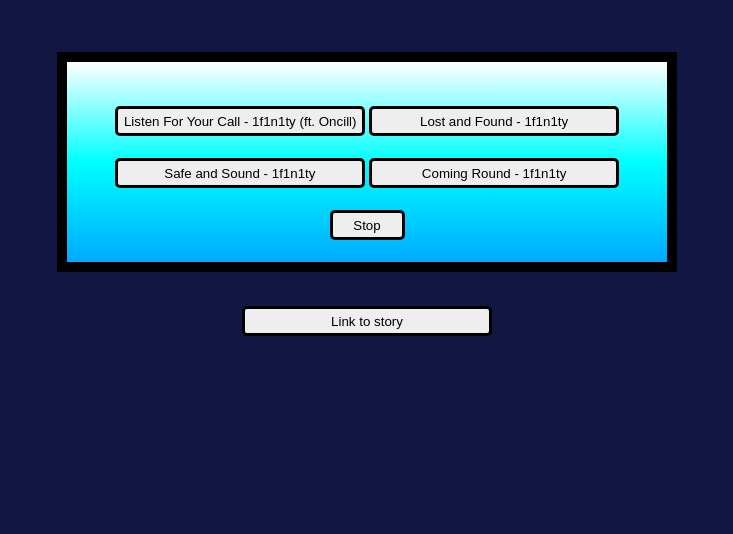
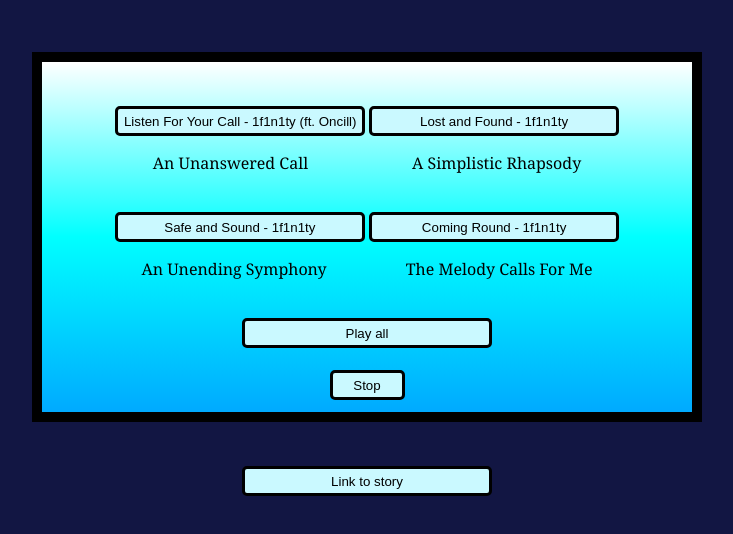
Before and after one commit to ccow06/Sub-String, a plain HTML site: page index.html in a window 1280 px wide. Shown: the whole page, without its empty margins (273-1006 px from the left). Drawn offline with Linux system fonts and the light colour scheme.

Commit message:
Add files via upload

```diff
--- a/index.html
+++ b/index.html
@@ -9,20 +9,24 @@
       outline: none;
       background-color: #121643;
     }
+    pre {
+      font-family: georgia;
+      font-size: 16px;
+    }
     audio {
       width: 500px;
       height: 100px;
     }
     div#box {
-      width: 600px;
-      height: 200px;
+      width: 650px;
+      height: 350px;
       background-image: linear-gradient(0deg, #00aaff, #00ffff, #ffffff);
       border: 10px solid black;
     }
     input {
       width: 250px;
       height: 30px;
-      background-color: #eeeeee;
+      background-color: #caf9ff;
       border: 3px solid black;
       outline: none;
       border-radius: 5px;
@@ -42,6 +46,9 @@
     input#cr:active {
       background-color: #538f9a;
     }
+    input#all:active {
+      background-image: linear-gradient(to right, white, #aad9df, #97c3ce, #75a1ac, #538f9a, #316d78, black);
+    }
     input#stop:active {
       background-color: #316d78;
     }
@@ -54,6 +61,7 @@
     function LaF() { document.getElementById("music").innerHTML = "<audio autoplay loop src=\"2. Lost and Found.mp3\"></audio>"; }
     function SaS() { document.getElementById("music").innerHTML = "<audio autoplay loop src=\"3. Safe and Sound.mp3\"></audio>"; }
     function CR() { document.getElementById("music").innerHTML = "<audio autoplay loop src=\"4. Coming Round.mp3\"></audio>"; }
+    function playAll() { document.getElementById("music").innerHTML = "<audio autoplay src=\"Sub String Full Cut.mp3\"></audio>" }
     function stopMusic() { document.getElementById("music").innerHTML = ""; }
     </script>
   </head>
@@ -64,15 +72,19 @@
         <br><br>
         <input type="button" value="Listen For Your Call - 1f1n1ty (ft. Oncill)" onclick="listen()" id="listen"></input>
         <input type="button" value="Lost and Found - 1f1n1ty" onclick="LaF()" id="laf"></input>
-        <br><br>
+        <pre>An Unanswered Call                         A Simplistic Rhapsody</pre>
+        <br>
         <input type="button" value="Safe and Sound - 1f1n1ty" onclick="SaS()" id="sas"></input>
         <input type="button" value="Coming Round - 1f1n1ty" onclick="CR()" id="cr"></input>
+        <pre>An Unending Symphony                   The Melody Calls For Me</pre>
+        <br>
+        <input type="button" value="Play all" onclick="playAll()" id="all"></input>
         <br><br>
         <input type="button" value="Stop" onclick="stopMusic()" id="stop">
-        <br><br><br><br>
-        <a href="https://docs.google.com/document/d/1h4XfV_7EtIS1fTupnwln_SphuWmajAXwtfbYCTIneaA/edit?usp=sharing" target="_blank"><input type="button" value="Link to story" id="link"></input></a>
         <div id="music"></div>
       </div>
+      <br><br>
+      <a href="https://docs.google.com/document/d/1h4XfV_7EtIS1fTupnwln_SphuWmajAXwtfbYCTIneaA/edit?usp=sharing" target="_blank"><input type="button" value="Link to story" id="link"></input></a>
     </center>
   </body>
 </html>
```
Also changed, not shown: 1 other file.
